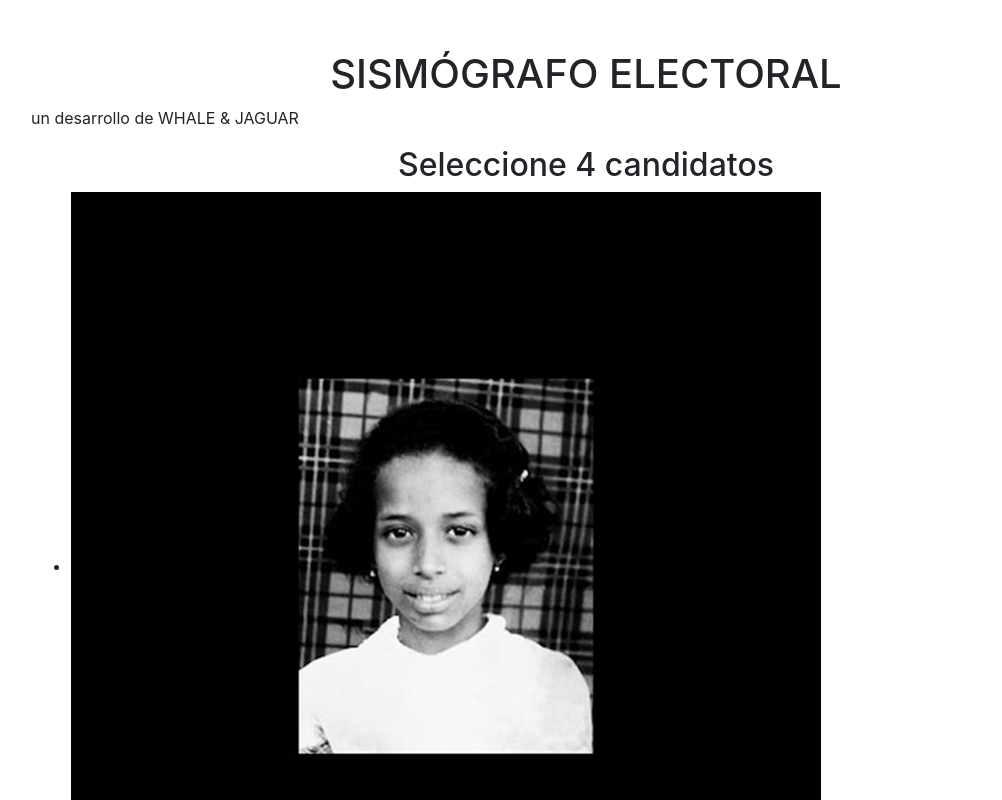
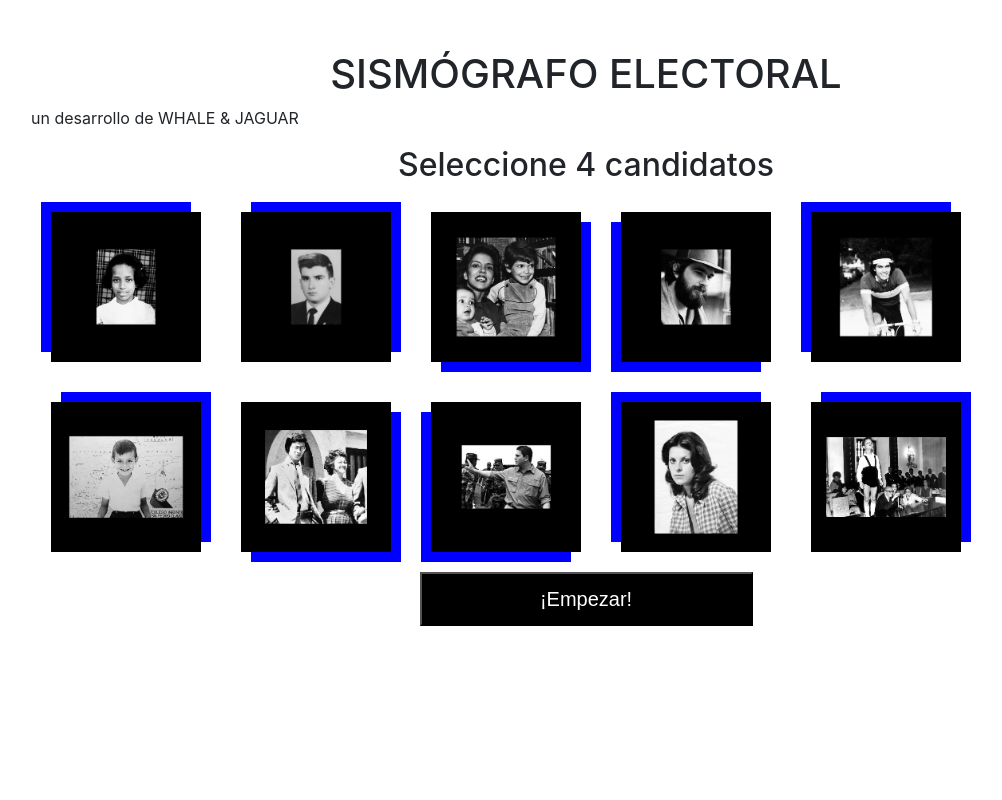
Before and after one commit to divisiondeariza/sf-elections, an Angular app: page /start in a window 1280 px wide. Shown: the top 800 px of the page, without its empty margins (54-1056 px from the left). Built offline with nearby package versions, Linux system fonts and the light colour scheme.

Commit message:
Fixed styles for candidates component

```diff
--- a/src/app/cmp-candidates/cmp-candidates.component.html
+++ b/src/app/cmp-candidates/cmp-candidates.component.html
@@ -1,6 +1,5 @@
-<ul>
-	<li *ngFor="let candidate of candidates" class="candidate">
+<div class="candidates-container">
+	<span *ngFor="let candidate of candidates" class="candidate">
 		<img src="assets/candidates_pics/{{candidate.id}}_j.jpg"/>
-	</li>
-
-</ul>
+	</span>
+</div>
--- a/src/app/cmp-candidates/cmp-candidates.component.scss
+++ b/src/app/cmp-candidates/cmp-candidates.component.scss
@@ -0,0 +1,20 @@
+
+.candidates-container{
+
+	.candidate{
+		img{
+			width: 150px;
+			margin: 20px;
+		}
+
+		@for $i from 1 to 5 {
+			&:nth-child(4n + #{$i}){
+				img{
+					box-shadow: if($i == 3 or $i == 2 , 10px, -10px) if($i > 2 , 10px, -10px)   blue;
+				}
+			}
+		}
+	}
+
+
+}
```
Also changed, not shown: src/assets/candidates_pics/ramirez.jpg, src/assets/candidates_pics/ramirez_j.jpg.
